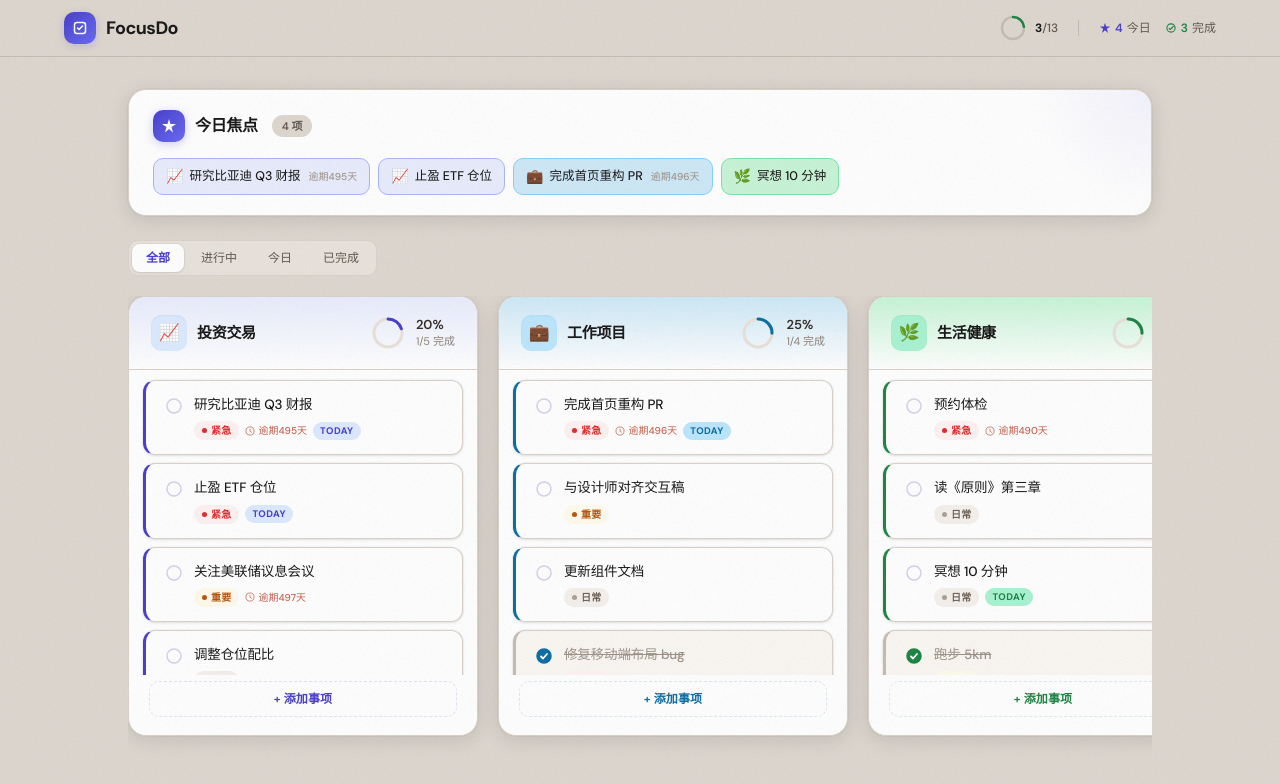
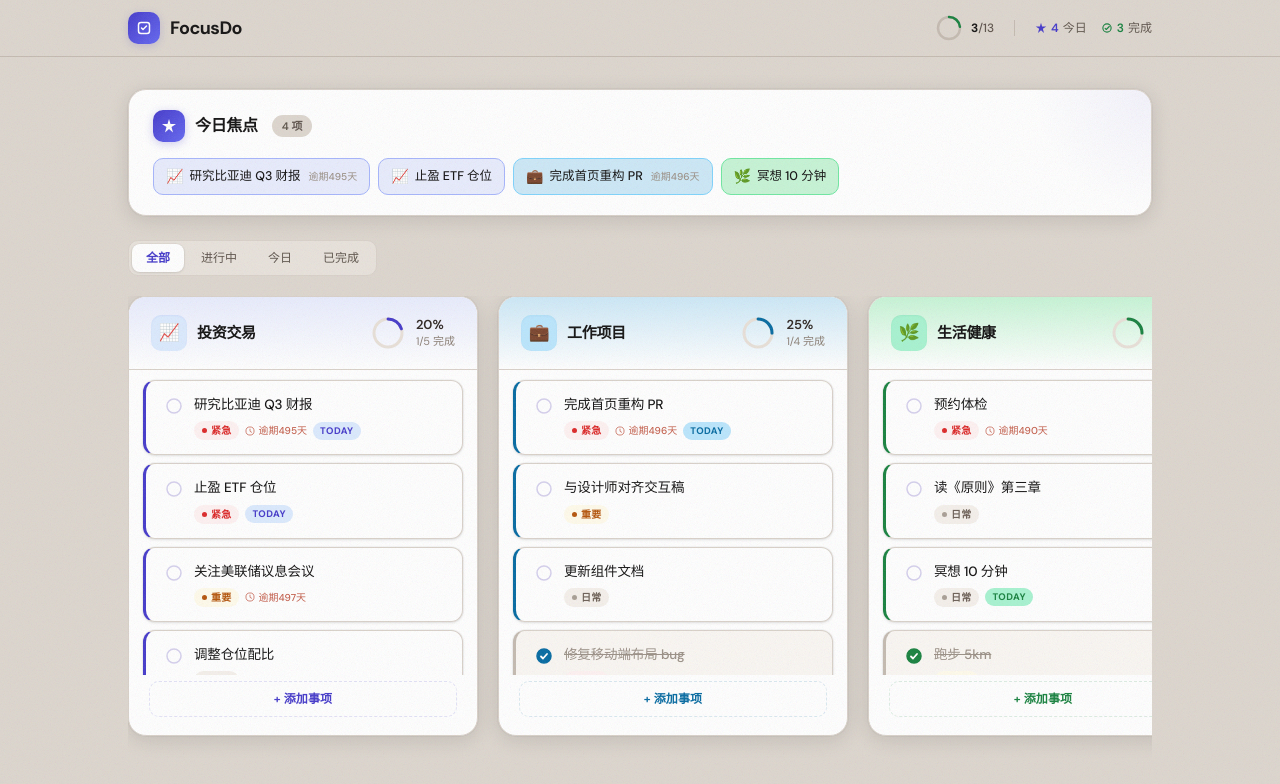
Before and after one commit to OrangeSAM/focus-do, a Next.js app: page / in a window 1280 px wide. Shown: the top 784 px of the page. Built offline with nearby package versions, Linux system fonts and the light colour scheme.

Commit message:
style: 调整 header 内边距

```diff
--- a/src/app/TodoApp.tsx
+++ b/src/app/TodoApp.tsx
@@ -853,7 +853,7 @@ export default function App() {
         backdropFilter: 'blur(12px)',
         WebkitBackdropFilter: 'blur(12px)',
         borderBottom: '1px solid var(--border)',
-        padding: '12px 5%',
+        padding: '12px 10%',
         display: 'flex', alignItems: 'center', gap: 16,
         position: 'sticky', top: 0, zIndex: 100,
       }}>
```
